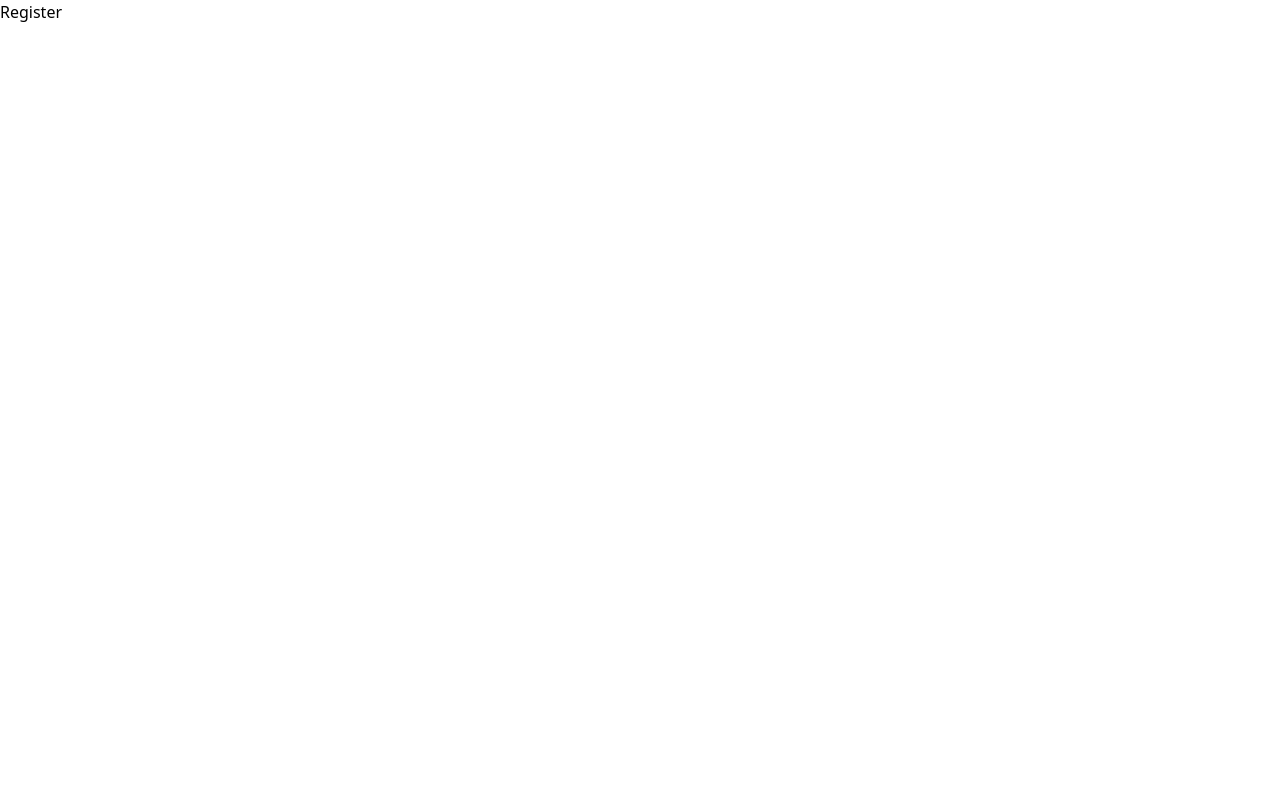
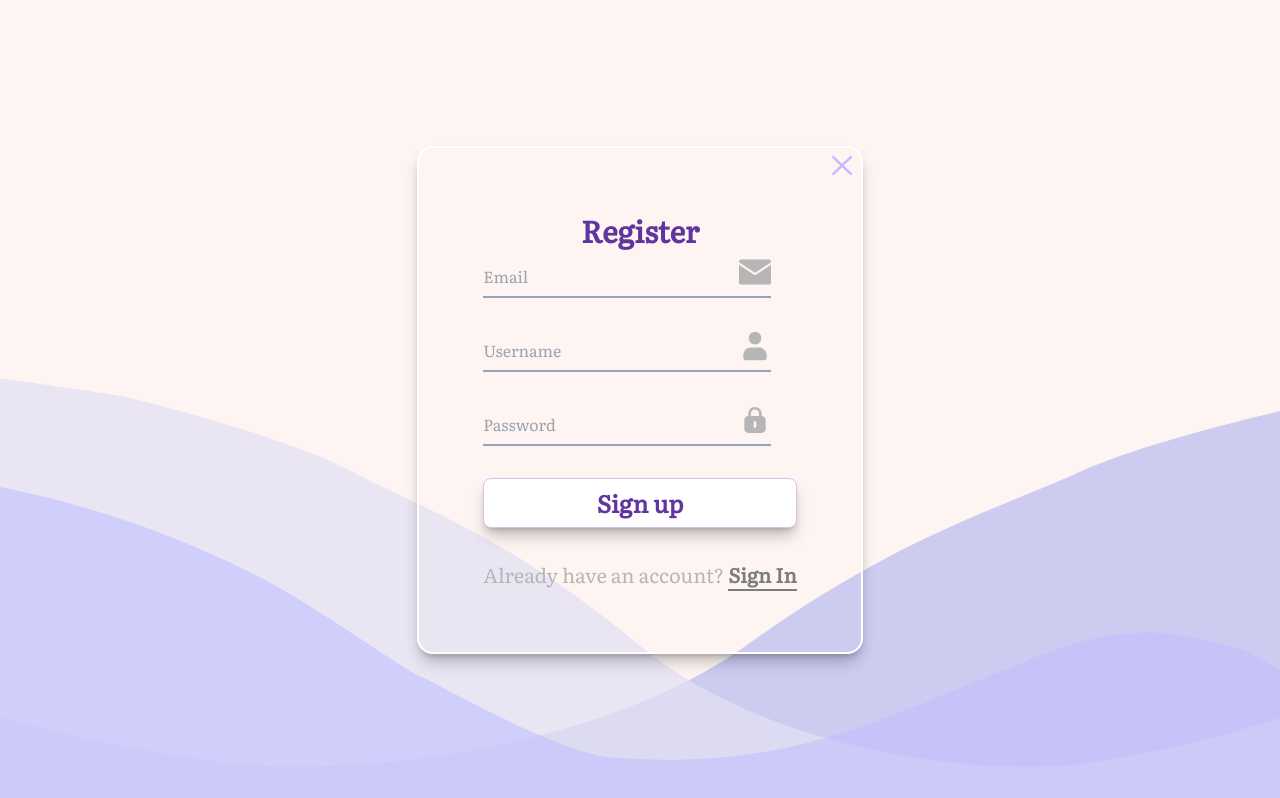
Before and after one commit to Gaurang-Singhania/Unicode_ProjectPhase_Lingoverse, a React (Vite) app: page /register in a window 1280 px wide. Built offline with nearby package versions, Linux system fonts and the light colour scheme.

Commit message:
added register page

```diff
--- a/src/pages/Login.jsx
+++ b/src/pages/Login.jsx
@@ -22,7 +22,7 @@ const Login = () => {
   }
 
   return (
-    <div className="h-screen w-screen flex justify-center items-center relative bg-[#FEF5F2]">
+    <div className="h-screen w-screen flex justify-center items-center relative bg-[#FEF5F2]"style={{ fontFamily: 'Literata, serif'}}>
 
       <img src={waves} alt="waves" className="h-auto w-full z-0 flex justify-end items-end absolute bottom-0 left-0 "/>
 
@@ -38,7 +38,7 @@ const Login = () => {
             placeholder="Username"
             type="text"
             onChange={(e) => setUsername(e.target.value)}
-            className="border-b-2 border-slate-400 w-64 py-2 bg-transparent outline-none font-semibold text-slate-700"
+            className="border-b-2 border-slate-400 w-64 py-2 bg-transparent outline-none font-medium text-slate-700"
             />
             <span className="border-b-2 border-slate-400 pb-2">
                 <img src={user}/>
@@ -50,7 +50,7 @@ const Login = () => {
             placeholder="Password"
             type="password"
             onChange={(e) => setPassword(e.target.value)}
-            className="border-b-2 border-slate-400 w-64 py-2 bg-transparent outline-none font-semibold text-slate-700"
+            className="border-b-2 border-slate-400 w-64 py-2 bg-transparent outline-none font-medium text-slate-700"
             />
             <span className="border-b-2 border-slate-400 pb-2">
                 <img src={lock}/>
@@ -61,7 +61,7 @@ const Login = () => {
         <button className="" type="submit" onClick={handleSubmit}>Log in</button>
       </div>
 
-      <span className="text-[#B6B6B6] font-semibold text-xl">Don't have an account? </span>
+      <span className="text-[#B6B6B6] font-medium text-xl">Don't have an account? </span>
       <span className="border-b-2 border-[#7D7D7D] text-[#7D7D7D] font-semibold text-xl cursor-pointer" onClick={handleSignup}> Sign up</span>
 
         </div>
--- a/src/pages/Register.jsx
+++ b/src/pages/Register.jsx
@@ -1,9 +1,87 @@
-import React from 'react'
+import React,{useState} from "react";
+import { useNavigate } from "react-router-dom";
+import waves from "../assets/landingpage/Component_1.svg";
+import user from "../assets/landingpage/User3.svg";
+import lock from "../assets/landingpage/Lock.svg";
+import Email from "../assets/landingpage/Email.svg";
+import cross from "../assets/landingpage/Cross.svg";
 
 const Register = () => {
+
+  const [username, setUsername] = useState('')
+  const [password, setPassword] = useState('')
+  const [email, setEmail] = useState('')
+  const navigate = useNavigate();
+
+  const handleSubmit=(e)=>{
+    e.preventDefault()
+  }
+  const handleSignin=(e)=>{
+    navigate('/login')
+  }
+  const crossClick=()=>{
+    navigate('/')
+  }
+
   return (
-    <div>Register</div>
-  )
-}
+    <div className="h-screen w-screen flex justify-center items-center relative bg-[#FEF5F2]"style={{ fontFamily: 'Literata, serif'}}>
 
-export default Register
+      <img src={waves} alt="waves" className="h-auto w-full z-0 flex justify-end items-end absolute bottom-0 left-0 "/>
+
+      <div className=" w-screen h-screen top-0 left-0 z-1 flex justify-center items-center ">
+        <div className="relative bg-transparent z-1 border-2 border-white shadow-lg shadow-[rgba(0,0,0,0.25)] rounded-2xl py-16 px-16">
+        <span onClick={crossClick} className="cursor-pointer">
+        <img src={cross} alt="waves" className="absolute top-2 right-2"/>
+        </span>
+            <h1 className="text-center text-3xl mb-2 font-extrabold text-[#60359E]" style={{ fontFamily: 'Literata, serif'}}>Register</h1>
+            <div className="flex">
+            <input
+            value={email}
+            placeholder="Email"
+            type="text"
+            onChange={(e) => setEmail(e.target.value)}
+            className="border-b-2 border-slate-400 w-64 py-2 bg-transparent outline-none font-medium text-slate-700"
+            />
+            <span className="border-b-2 border-slate-400 pb-2">
+                <img src={Email} className="w-8 h-8"/>
+            </span>
+        </div>
+            <div className="flex mt-8">
+            <input
+            value={username}
+            placeholder="Username"
+            type="text"
+            onChange={(e) => setUsername(e.target.value)}
+            className="border-b-2 border-slate-400 w-64 py-2 bg-transparent outline-none font-medium text-slate-700"
+            />
+            <span className="border-b-2 border-slate-400 pb-2">
+                <img src={user} className="w-8 h-8"/>
+            </span>
+        </div>
+            <div className="flex mt-8">
+            <input
+            value={password}
+            placeholder="Password"
+            type="password"
+            onChange={(e) => setPassword(e.target.value)}
+            className="border-b-2 border-slate-400 w-64 py-2 bg-transparent outline-none font-medium text-slate-700"
+            />
+            <span className="border-b-2 border-slate-400 pb-2">
+                <img src={lock} className="w-8 h-8"/>
+            </span>
+        </div>
+
+        <div className="text-center text-2xl font-extrabold text-[#60359E] bg-white py-2 px-4 mt-8 mb-8 rounded-lg shadow-lg shadow-[rgba(0,0,0,0.25)]" style={{ fontFamily: 'Literata, serif',border:"1px solid #CFC4EC"}}>
+        <button className="" type="submit" onClick={handleSubmit}>Sign up</button>
+      </div>
+
+      <span className="text-[#B6B6B6] font-medium text-xl">Already have an account? </span>
+      <span className="border-b-2 border-[#7D7D7D] text-[#7D7D7D] font-semibold text-xl cursor-pointer" onClick={handleSignin}> Sign In</span>
+
+        </div>
+      </div>
+    </div>
+  );
+};
+
+export default Register;
```
Also changed, not shown: src/assets/landingpage/Email.png (added), src/assets/landingpage/Email.svg (added).
